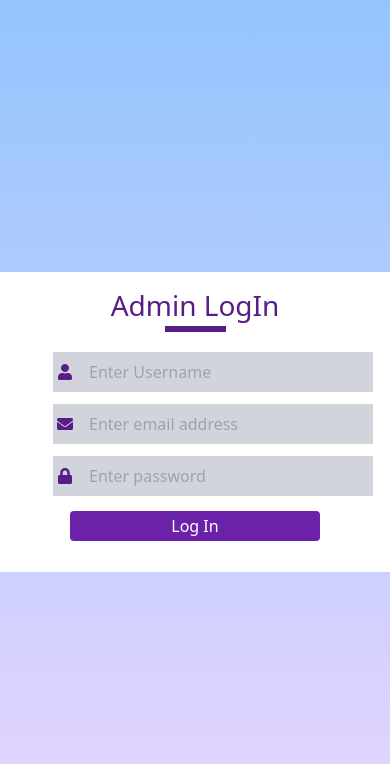
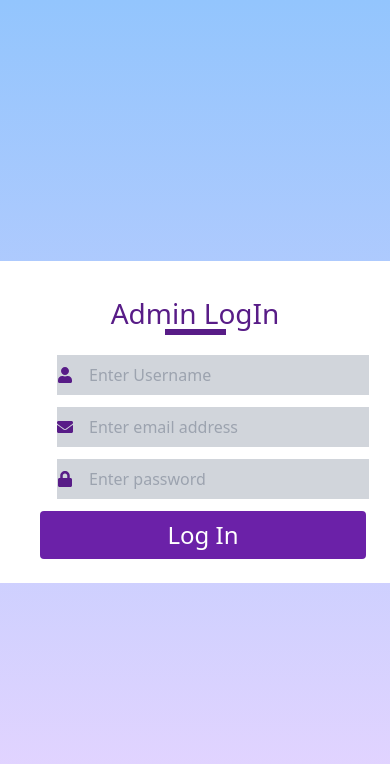
Before and after one commit to DiwanMalla/ecommerce-store, a React (Vite) app: page /admin in a window 390 px wide. Shown: the top 764 px of the page. Built offline with nearby package versions, Linux system fonts and the light colour scheme.

Commit message:
Added responsive to admin page

```diff
--- a/src/components/admin.tsx
+++ b/src/components/admin.tsx
@@ -35,12 +35,12 @@ const Admin = () => {
   };
   return (
     <div
-      className="bg-gradient-to-b from-blue-300 to-purple-200 flex justify-center items-center"
+      className="bg-gradient-to-b from-blue-300 to-purple-200 min-h-screen flex justify-center items-center"
       style={{ minHeight: "100vh", color: "white" }}
     >
-      <div className="bg-white  w-[400px] h-[300px] text-purple-900">
+      <div className="bg-white   w-full sm:w-5/6 md:w-3/4 lg:w-2/3 xl:w-1/2 2xl:w-1/3 p-6 text-purple-900">
         <div
-          className="flex justify-center items-center mt-3"
+          className="flex justify-center items-center mt-3 text-2xl"
           style={{ fontSize: "28px" }}
         >
           Admin LogIn
@@ -114,10 +114,10 @@ const Admin = () => {
             </div>
           </div>
         </div>
-        <div className="w-[400px] h-[60px] flex justify-center items-center">
+        <div className="flex justify-center items-center mt-3 ml-4 text-2xl">
           <button
             onClick={handleSubmit}
-            className="bg-purple-800 text-white rounded w-[250px] h-[30px]"
+            className="bg-purple-800 text-white rounded w-full sm:w-3/4 lg:w-2/3 xl:w-1/2 2xl:w-1/3 py-2 sm:py-3 px-4 sm:px-6 md:px-8"
           >
             Log In
           </button>
```
